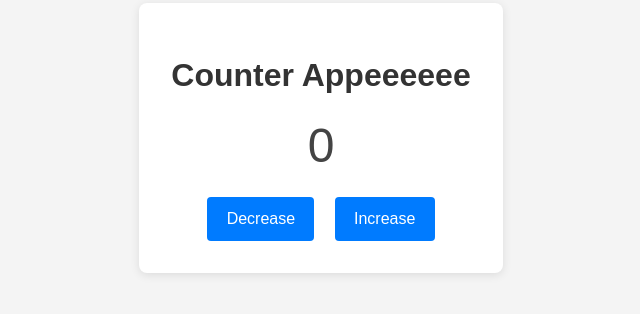
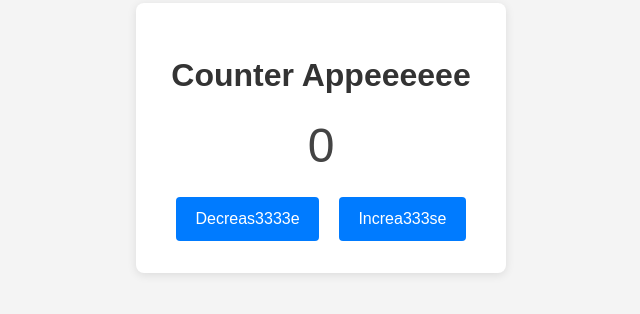
Before and after one commit to AInnov8yt/testing-lovable-23, a plain HTML site: page index.html in a window 1280 px wide. Shown: the part 262-576 px from the top of the page, without its empty margins (319-959 px from the left). Drawn offline with Linux system fonts and the light colour scheme.

Commit message:
Update index.html

```diff
--- a/index.html
+++ b/index.html
@@ -13,8 +13,8 @@
       <span id="counter">0</span>
     </div>
     <div class="button-group">
-      <button id="decreaseBtn">Decrease</button>
-      <button id="increaseBtn">Increase</button>
+      <button id="decreaseBtn">Decreas3333e</button>
+      <button id="increaseBtn">Increa333se</button>
     </div>
   </div>
   <script src="script.js"></script>
```
